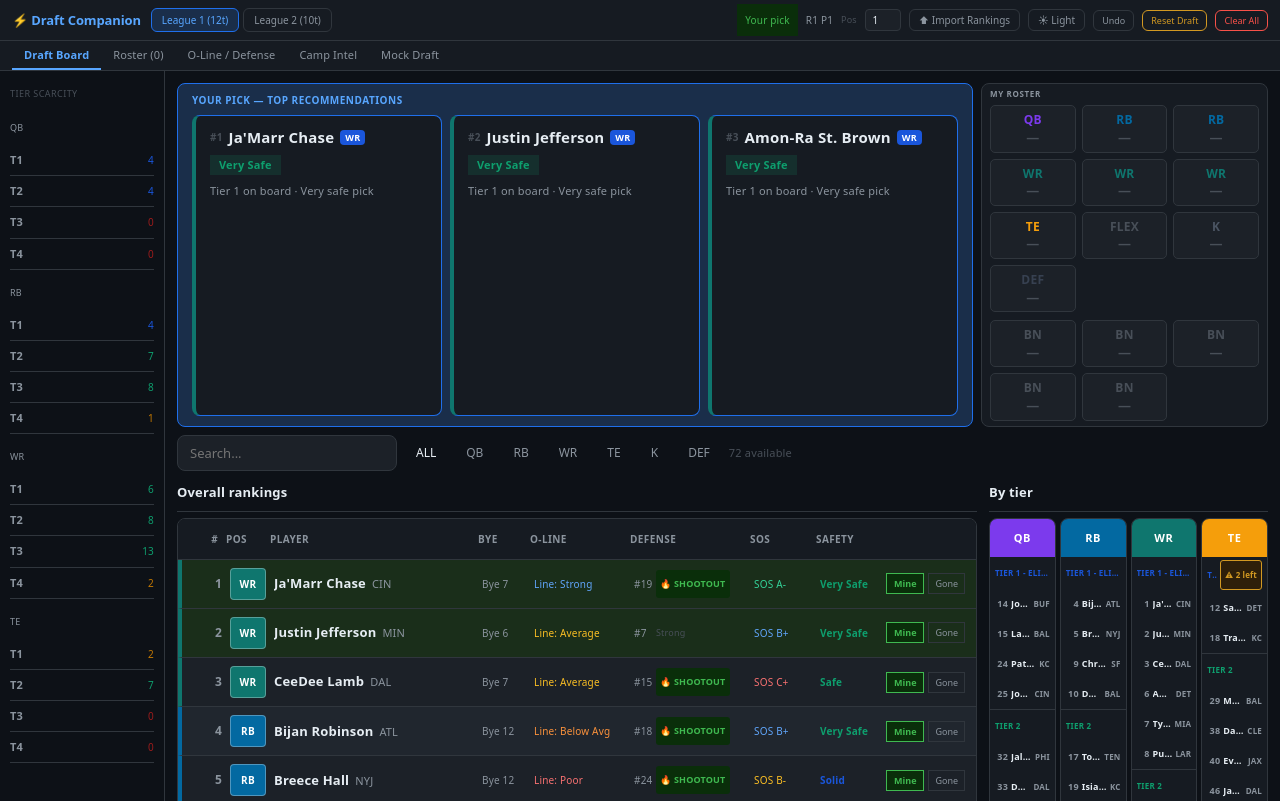
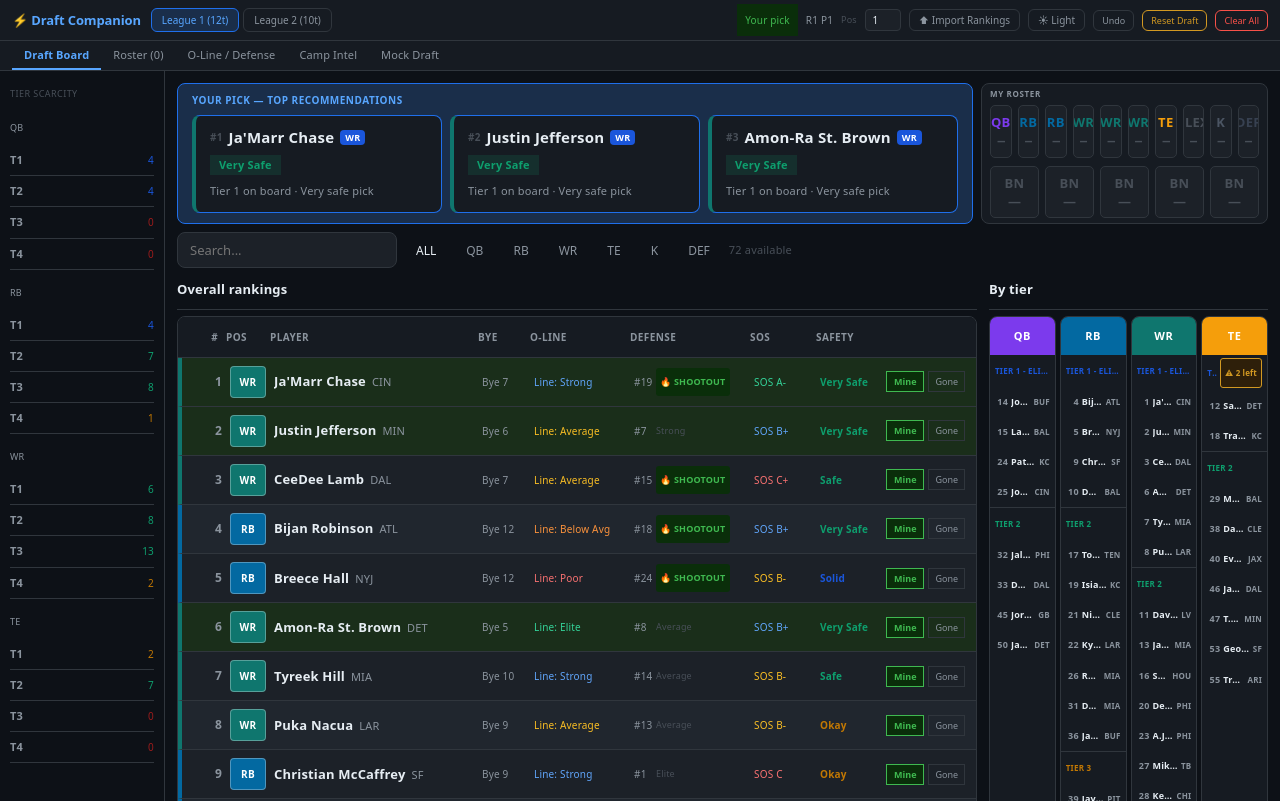
Before and after one commit to Parth33/fantasy-draft-server, a React (Vite) app in the folder fantasy-draft-companion/: page / in a window 1280 px wide. Built offline with nearby package versions, Linux system fonts and the light colour scheme.

Commit message:
fix gone button hiding recs, fix roster card width

```diff
--- a/fantasy-draft-companion/src/App.jsx
+++ b/fantasy-draft-companion/src/App.jsx
@@ -1077,7 +1077,7 @@ export default function App() {
 
               {/* Recs bar + inline roster panel */}
               <div style={{marginBottom:8,display:"flex",gap:8,alignItems:"stretch"}}>
-                {isMyTurn&&recs.length>0&&(
+                {available.length>0&&roster.length<15&&recs.length>0&&(
                   <div style={{background:"var(--bg-accent-soft)",border:`1px solid var(--border-accent)`,borderRadius:8,padding:"10px 14px",width:"fit-content",flexShrink:0,lineHeight:1.3,display:"flex",flexDirection:"column"}}>
                     <div style={{fontSize:10,fontWeight:600,color:"var(--text-accent)",marginBottom:8,textTransform:"uppercase",letterSpacing:"0.05em"}}>Your pick — top recommendations</div>
                     <div style={{display:"flex",gap:8,flexWrap:"nowrap",flex:1,alignItems:"stretch"}}>
@@ -1104,12 +1104,12 @@ export default function App() {
                     {byeStackSummary.length>0&&<span style={{fontSize:9,fontWeight:600,color:"var(--text-warning)"}}>Bye stack: {byeStackSummary.join(", ")}</span>}
                   </div>
                   {[[0,4,5,1,2,3,6,7,8,9],[10,11,12,13,14]].map((idxRow,ri)=>(
-                    <div key={ri} style={{display:"grid",gridTemplateColumns:"repeat(auto-fit,minmax(84px,1fr))",gap:6,marginBottom:ri===0?8:0}}>
+                    <div key={ri} style={{display:"grid",gridTemplateColumns:`repeat(${idxRow.length},1fr)`,gap:6,marginBottom:ri===0?8:0}}>
                       {idxRow.map(i=>{
                         const slot=ROSTER_SLOTS[i],p=roster[i];
                         return (
-                          <div key={i} style={{display:"flex",flexDirection:"column",alignItems:"center",gap:2,background:"var(--bg-row)",border:`1px solid var(--border)`,borderRadius:5,padding:"6px 4px",overflow:"hidden"}}>
-                            <span style={{fontSize:12,fontWeight:800,color:POS_COLORS[slot]||"var(--text-muted)",letterSpacing:"0.02em"}}>{slot}</span>
+                          <div key={i} style={{display:"flex",flexDirection:"column",alignItems:"center",gap:2,background:"var(--bg-row)",border:`1px solid var(--border)`,borderRadius:5,padding:"8px 6px",overflow:"hidden"}}>
+                            <span style={{fontSize:13,fontWeight:800,color:POS_COLORS[slot]||"var(--text-muted)",letterSpacing:"0.02em"}}>{slot}</span>
                             <span style={{fontSize:13,fontWeight:700,color:p?"var(--text-primary)":"var(--text-muted)",width:"100%",textAlign:"center",lineHeight:1.2,display:"-webkit-box",WebkitLineClamp:2,WebkitBoxOrient:"vertical",overflow:"hidden"}}>{p?p.name:"—"}</span>
                           </div>
                         );
```
